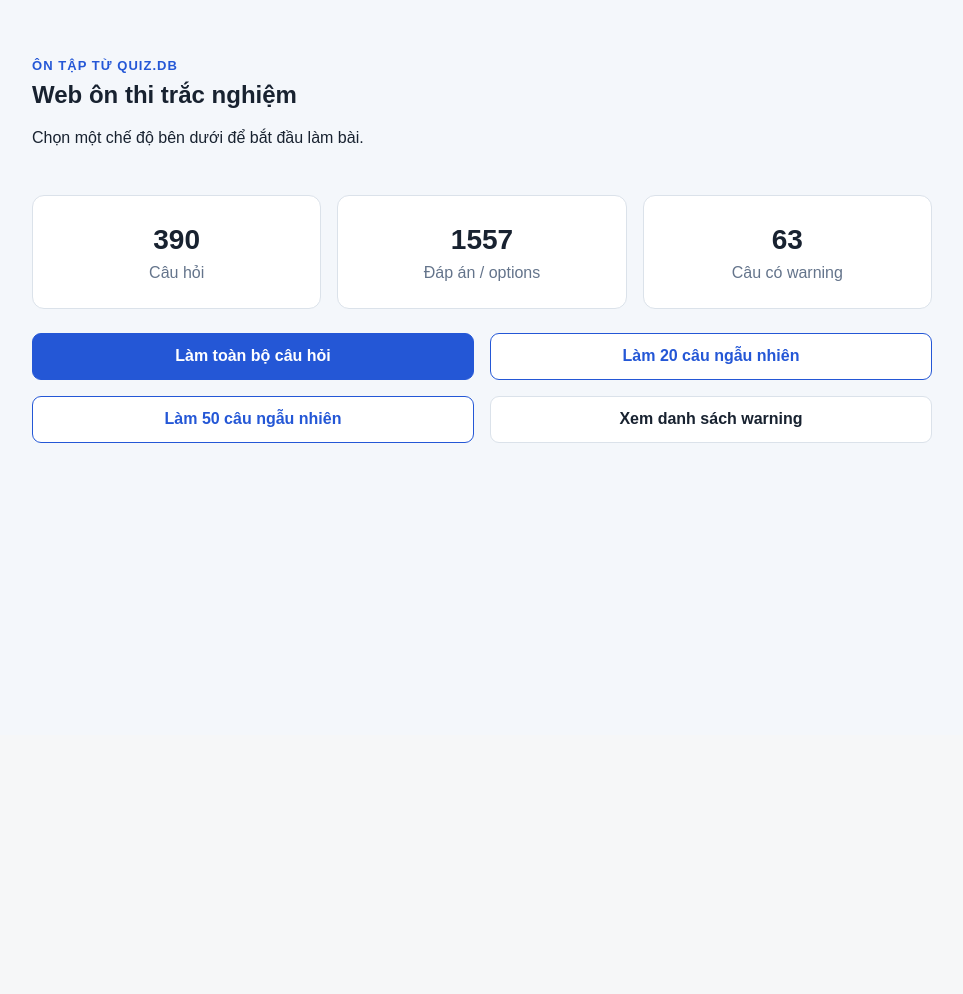
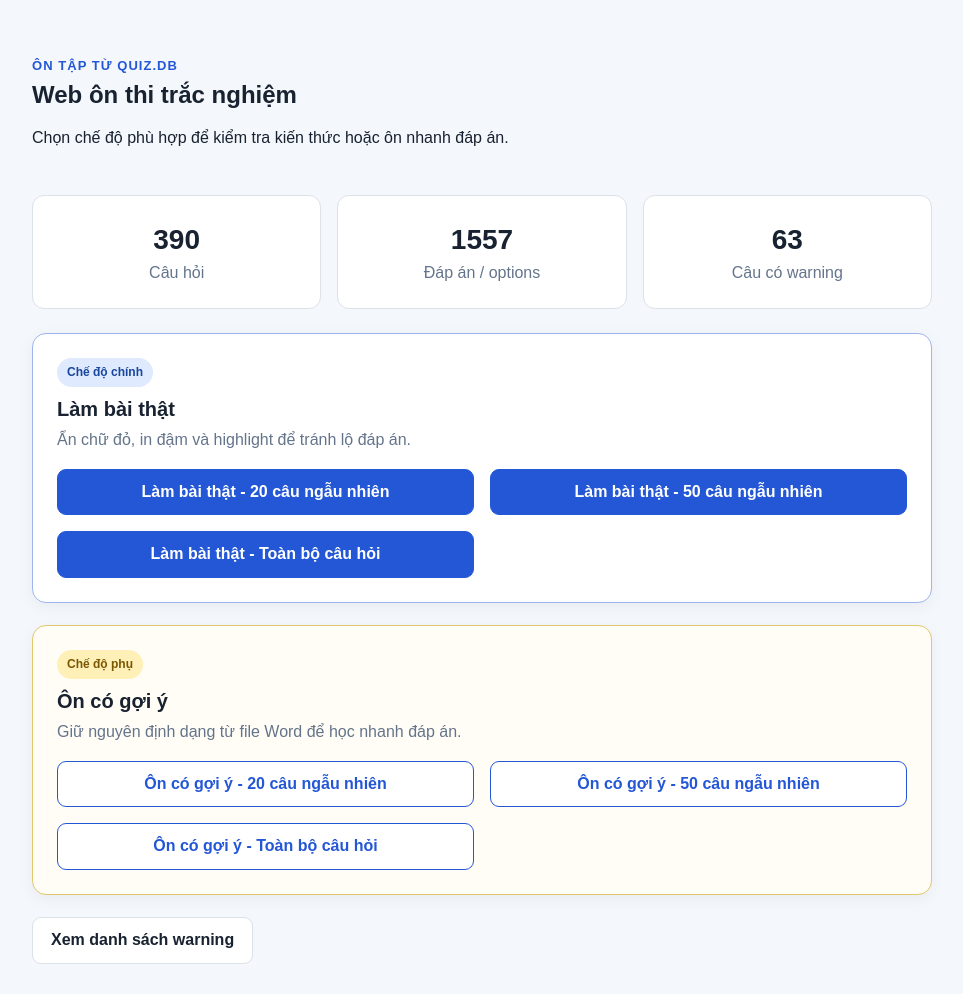
Before and after one commit to trungbeoa12/on_thi_anh_son, a Flask app: page / in a window 1280 px wide. Shown: the part 65-1059 px from the top of the page, without its empty margins (158-1121 px from the left). Before the commit the page ends 508 px from the top, so only its background shows below. Run offline with Flask 3, Linux system fonts and the light colour scheme; data comes from the database, SQL or seed files in the repository.

Commit message:
Add exam mode to hide answer hints

```diff
--- a/app.py
+++ b/app.py
@@ -9,6 +9,7 @@ from collections import defaultdict
 from pathlib import Path
 from typing import Any
 
+from bs4 import BeautifulSoup
 from flask import Flask, g, redirect, render_template, request, session, url_for
 
 
@@ -25,6 +26,43 @@ app.secret_key = os.environ.get("SECRET_KEY", "dev-secret-key")
 # Demo không lưu lịch sử lâu dài. Session chỉ giữ result_id nhỏ gọn.
 RESULT_STORE: dict[str, dict[str, Any]] = {}
 MAX_STORED_RESULTS = 100
+
+
+def clean_quiz_html(html_text: str) -> str:
+    """
+    Bỏ định dạng có thể làm lộ đáp án trong chế độ làm bài thật.
+
+    Các tag định dạng được unwrap để giữ nguyên text bên trong. Các style còn
+    sót lại cũng bị xóa, trong khi cấu trúc nội dung như <br> vẫn được giữ.
+    """
+    if not html_text:
+        return ""
+
+    soup = BeautifulSoup(html_text, "html.parser")
+    for tag_name in ("strong", "b", "mark", "span", "em", "i", "u"):
+        for tag in soup.find_all(tag_name):
+            tag.unwrap()
+
+    for tag in soup.find_all(True):
+        tag.attrs.pop("style", None)
+    return str(soup)
+
+
+def apply_display_mode(questions: list[dict], display: str) -> list[dict]:
+    """Gắn display_html cho câu hỏi và option theo chế độ hiển thị."""
+    for question in questions:
+        question["display_html"] = (
+            clean_quiz_html(question["question_html"])
+            if display == "exam"
+            else question["question_html"]
+        )
+        for option in question["options"]:
+            option["display_html"] = (
+                clean_quiz_html(option["option_html"])
+                if display == "exam"
+                else option["option_html"]
+            )
+    return questions
 
 
 def get_db() -> sqlite3.Connection:
@@ -268,14 +306,18 @@ def quiz() -> str:
     mode = request.args.get("mode", "all")
     if mode not in {"all", "random"}:
         mode = "all"
+    display = request.args.get("display", "exam")
+    if display not in {"exam", "hint"}:
+        display = "exam"
     limit = request.args.get("limit", default=20, type=int)
-    questions = get_questions(mode, limit)
+    questions = apply_display_mode(get_questions(mode, limit), display)
     return render_template(
         "quiz.html",
         questions=questions,
         question_ids=",".join(str(q["id"]) for q in questions),
         mode=mode,
         limit=limit,
+        display=display,
     )
 
 
@@ -314,7 +356,16 @@ def question_detail(question_id: int):
     question = get_question_with_options(question_id)
     if question is None:
         return redirect(url_for("warnings"))
-    return render_template("quiz.html", questions=[question], question_ids=str(question_id))
+    display = request.args.get("display", "exam")
+    if display not in {"exam", "hint"}:
+        display = "exam"
+    questions = apply_display_mode([question], display)
+    return render_template(
+        "quiz.html",
+        questions=questions,
+        question_ids=str(question_id),
+        display=display,
+    )
 
 
 if __name__ == "__main__":
--- a/requirements.txt
+++ b/requirements.txt
@@ -1,3 +1,4 @@
 python-docx>=1.1.2,<2.0
 Flask>=3.1,<4.0
 gunicorn>=23.0,<24.0
+beautifulsoup4>=4.13,<5.0
--- a/static/css/style.css
+++ b/static/css/style.css
@@ -86,6 +86,29 @@ h2 { margin: 0 0 14px; font-size: 20px; }
 .button-primary:hover { background: var(--primary-dark); }
 .button-muted { border-color: var(--border); color: var(--text); }
 
+.mode-section {
+    margin-bottom: 22px;
+    padding: 24px;
+    border: 1px solid var(--border);
+    border-radius: 14px;
+    background: var(--surface);
+    box-shadow: 0 4px 16px rgba(24, 34, 48, .05);
+}
+.mode-section h2 { margin-top: 10px; margin-bottom: 6px; }
+.mode-section p { margin-top: 0; color: var(--muted); }
+.exam-section { border-color: #9db5ed; }
+.hint-section { border-color: #e1c76c; background: #fffdf5; }
+.warning-action { margin: 8px 0 30px; }
+.mode-badge {
+    display: inline-block;
+    padding: 5px 10px;
+    border-radius: 999px;
+    font-size: 12px;
+    font-weight: 700;
+}
+.mode-badge.exam { color: #17469b; background: #dfeaff; }
+.mode-badge.hint { color: #7a5600; background: #fff0b8; }
+
 .question-card, .result-box, .alert {
     margin: 0 0 20px;
     padding: 24px;
@@ -113,6 +136,7 @@ label.option-item:hover { border-color: #9db5ed; background: #f2f6ff; }
 .question-note { margin: 12px 0 0; color: var(--muted); font-size: 14px; }
 
 .quiz-toolbar, .page-heading { margin-bottom: 22px; }
+.progress-text { font-weight: 700; }
 .submit-bar {
     position: sticky;
     bottom: 12px;
--- a/templates/index.html
+++ b/templates/index.html
@@ -4,7 +4,7 @@
 <section class="hero">
     <p class="eyebrow">Ôn tập từ quiz.db</p>
     <h1>Web ôn thi trắc nghiệm</h1>
-    <p>Chọn một chế độ bên dưới để bắt đầu làm bài.</p>
+    <p>Chọn chế độ phù hợp để kiểm tra kiến thức hoặc ôn nhanh đáp án.</p>
 </section>
 
 <section class="stats-grid">
@@ -13,10 +13,29 @@
     <div class="stat-card"><strong>{{ warning_count }}</strong><span>Câu có warning</span></div>
 </section>
 
-<section class="action-grid">
-    <a class="button button-primary" href="{{ url_for('quiz', mode='all') }}">Làm toàn bộ câu hỏi</a>
-    <a class="button" href="{{ url_for('quiz', mode='random', limit=20) }}">Làm 20 câu ngẫu nhiên</a>
-    <a class="button" href="{{ url_for('quiz', mode='random', limit=50) }}">Làm 50 câu ngẫu nhiên</a>
+<section class="mode-section exam-section">
+    <span class="mode-badge exam">Chế độ chính</span>
+    <h2>Làm bài thật</h2>
+    <p>Ẩn chữ đỏ, in đậm và highlight để tránh lộ đáp án.</p>
+    <div class="action-grid">
+        <a class="button button-primary" href="{{ url_for('quiz', mode='random', limit=20, display='exam') }}">Làm bài thật - 20 câu ngẫu nhiên</a>
+        <a class="button button-primary" href="{{ url_for('quiz', mode='random', limit=50, display='exam') }}">Làm bài thật - 50 câu ngẫu nhiên</a>
+        <a class="button button-primary" href="{{ url_for('quiz', mode='all', display='exam') }}">Làm bài thật - Toàn bộ câu hỏi</a>
+    </div>
+</section>
+
+<section class="mode-section hint-section">
+    <span class="mode-badge hint">Chế độ phụ</span>
+    <h2>Ôn có gợi ý</h2>
+    <p>Giữ nguyên định dạng từ file Word để học nhanh đáp án.</p>
+    <div class="action-grid">
+        <a class="button" href="{{ url_for('quiz', mode='random', limit=20, display='hint') }}">Ôn có gợi ý - 20 câu ngẫu nhiên</a>
+        <a class="button" href="{{ url_for('quiz', mode='random', limit=50, display='hint') }}">Ôn có gợi ý - 50 câu ngẫu nhiên</a>
+        <a class="button" href="{{ url_for('quiz', mode='all', display='hint') }}">Ôn có gợi ý - Toàn bộ câu hỏi</a>
+    </div>
+</section>
+
+<section class="warning-action">
     <a class="button button-muted" href="{{ url_for('warnings') }}">Xem danh sách warning</a>
 </section>
 {% endblock %}
```
Also changed, not shown: templates/quiz.html (+9 -4 lines), README_WEB.md.
